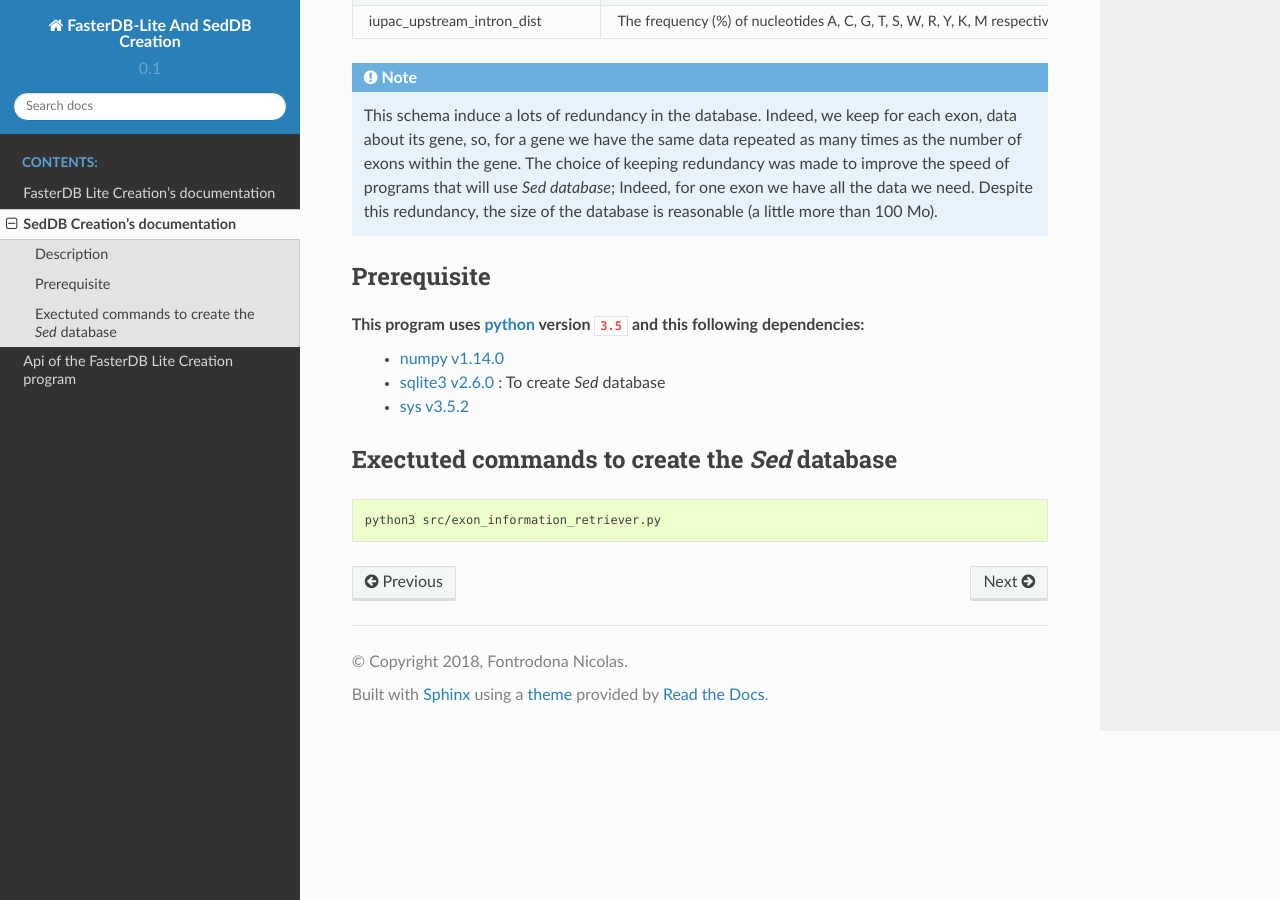
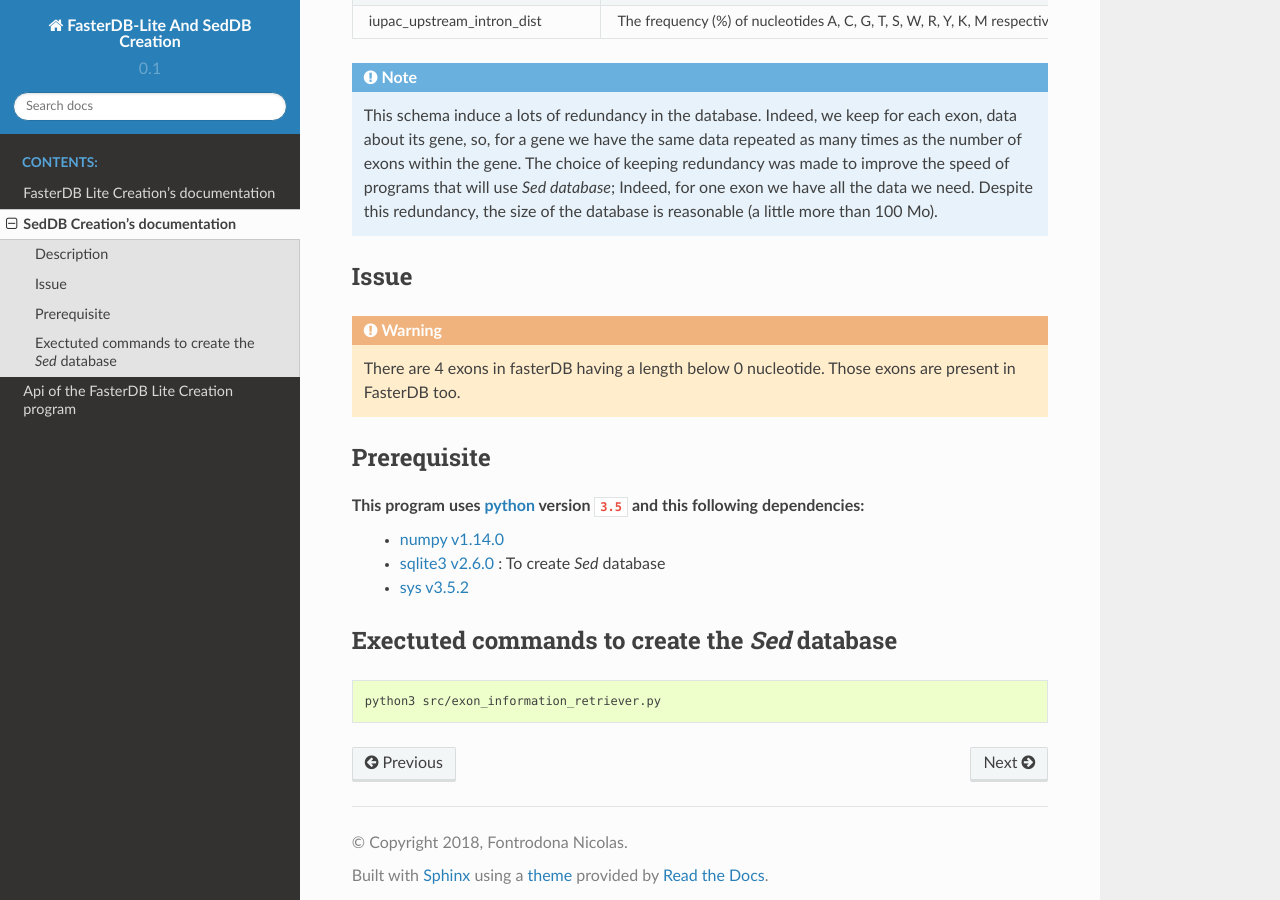
Before and after one commit to LBMC/Lemaire_et_al_2019, a Sphinx documentation site: the page built from Database_creator/doc/source/sed.rst, in a window 1280 px wide and 900 px high, scrolled down 1728 px. Built offline with Sphinx 7.4.7 and the Read the Docs theme 2.0.0, drawn with Linux system fonts in a browser that asks for light colours.

Commit message:
doc/source/sed.rst - modif of sed.rst in doc/source

```diff
--- a/Database_creator/doc/source/sed.rst
+++ b/Database_creator/doc/source/sed.rst
@@ -72,6 +72,14 @@ Here is described every field in the table sed:
   The choice of keeping redundancy was made to improve the speed of programs that will use *Sed database*; Indeed, for one exon we have all the data we need. Despite this redundancy, the size of the database is reasonable (a little more than 100 Mo).
 
 
+Issue
+-----
+
+.. warning::
+
+        There are 4 exons in fasterDB having a length below 0 nucleotide. Those exons are present in FasterDB too.
+
+
 Prerequisite
 ------------
 
```
